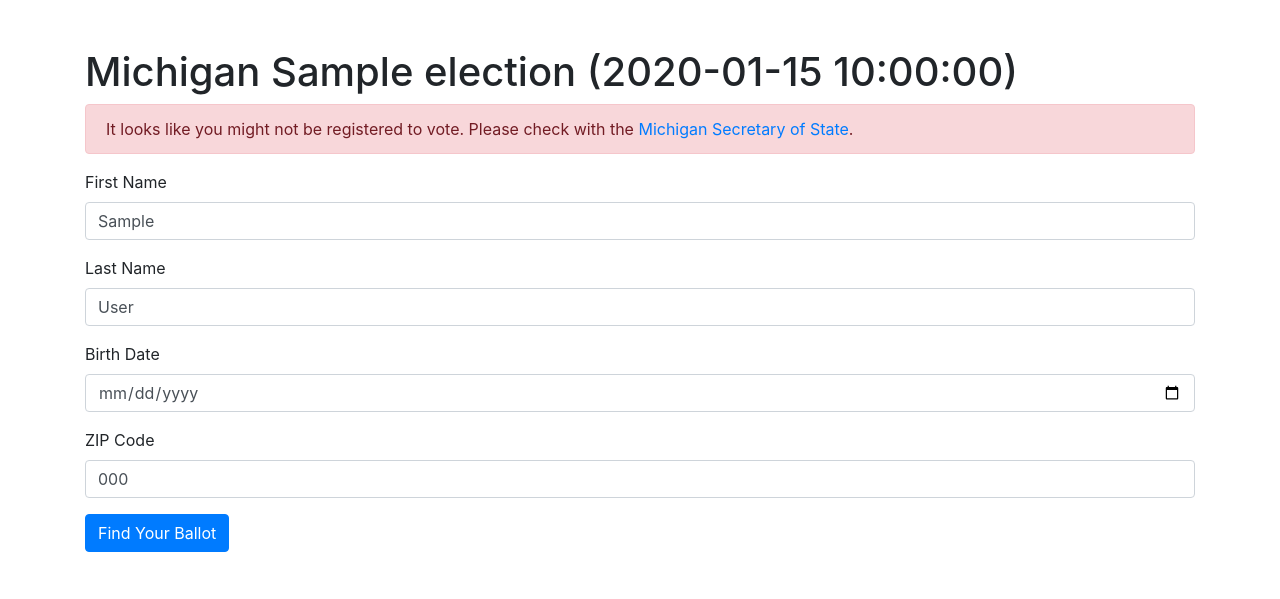
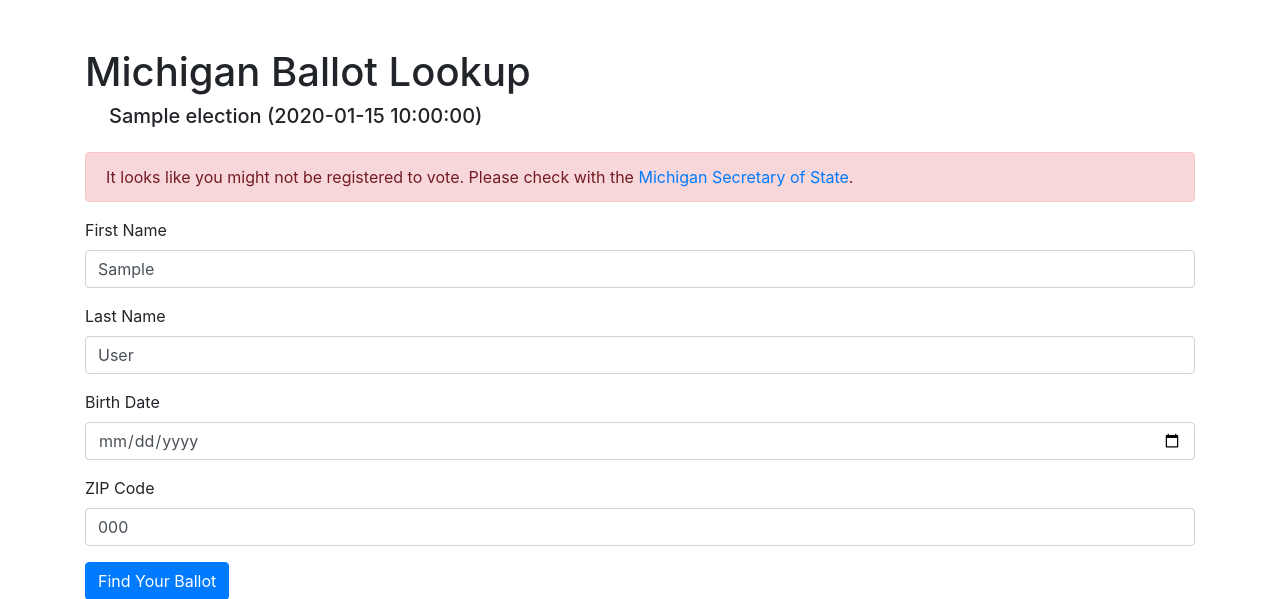
Before and after one commit to citizenlabsgr/ballotpreview, a Python web app: template app/templates/election_detail.html in a window 1280 px wide. Shown: the top 599 px of the page. Run offline with Jinja, Linux system fonts and the light colour scheme; the template is opened without the code that fills it: most values are stand-ins (such as "Sample title", 1, 10 or a date in 2020); some libraries are stand-ins or nearby versions.

Commit message:
Indent election info under title

```diff
--- a/app/templates/election_detail.html
+++ b/app/templates/election_detail.html
@@ -2,7 +2,11 @@
 
 {% block content %}
 
-<h1>Michigan {{ election['name'] }} ({{ election['date'] }})</h1>
+<h1>Michigan Ballot Lookup</h1>
+
+<div class="ml-4 mb-4">
+    <h5>{{ election['name'] }} ({{ election['date'] }})</h5>
+</div>
 
 {% if voter['first_name'] %}
 
```
